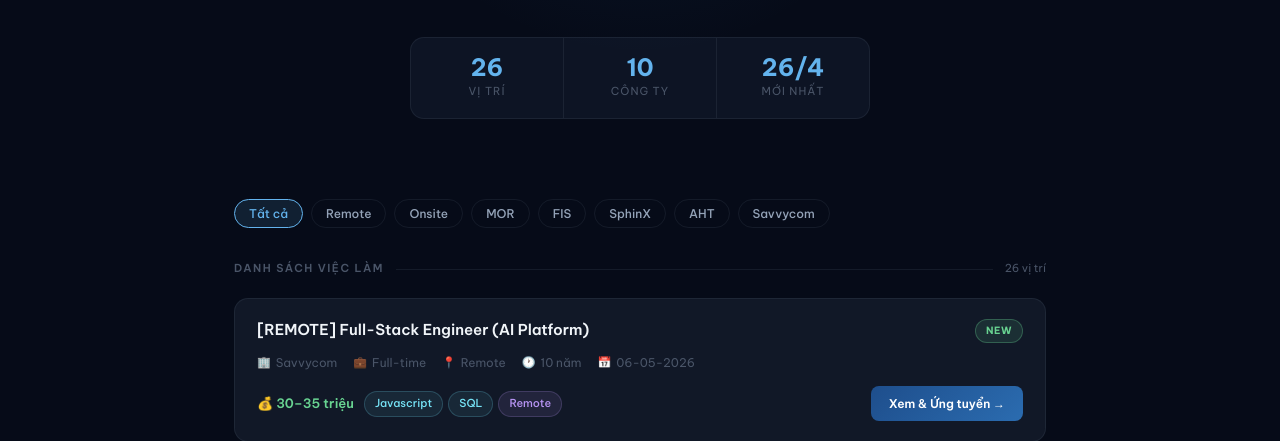
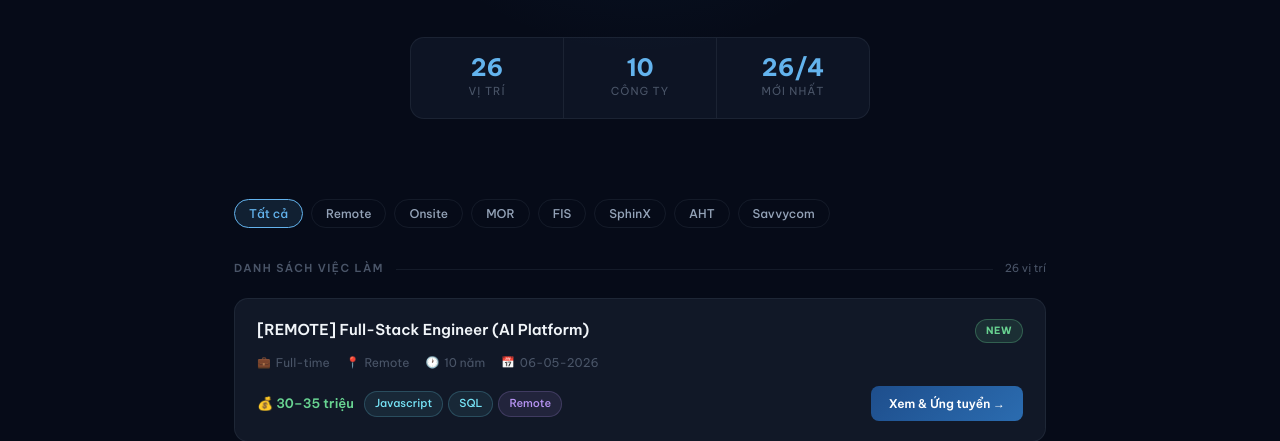
Before and after one commit to nguyenanhcm/nguyen-an-job, a plain HTML site: page index.html in a window 1280 px wide. Shown: the part 378-819 px from the top of the page. Drawn offline with nearby package versions, Linux system fonts and the light colour scheme.

Commit message:
Update index.html

```diff
--- a/index.html
+++ b/index.html
@@ -590,7 +590,6 @@ function renderJobs(list) {
         ${j.isNew ? '<span class="badge-new">New</span>' : ''}
       </div>
       <div class="card-meta">
-        <span class="meta-item"><span class="meta-icon">🏢</span>${j.company}</span>
         <span class="meta-item"><span class="meta-icon">💼</span>${j.type}</span>
         <span class="meta-item"><span class="meta-icon">📍</span>${j.location}</span>
         <span class="meta-item"><span class="meta-icon">🕐</span>${j.exp}</span>
```
